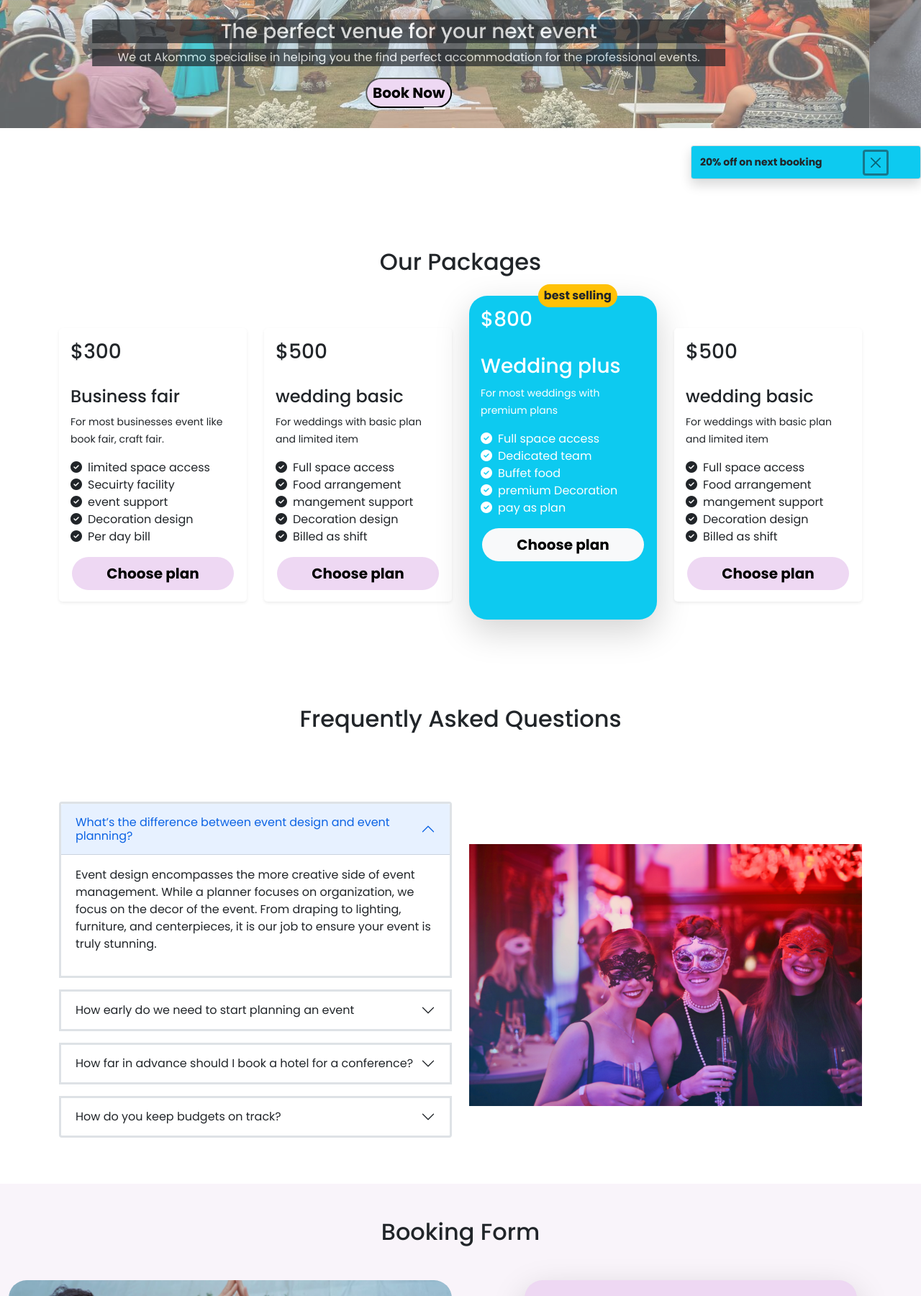
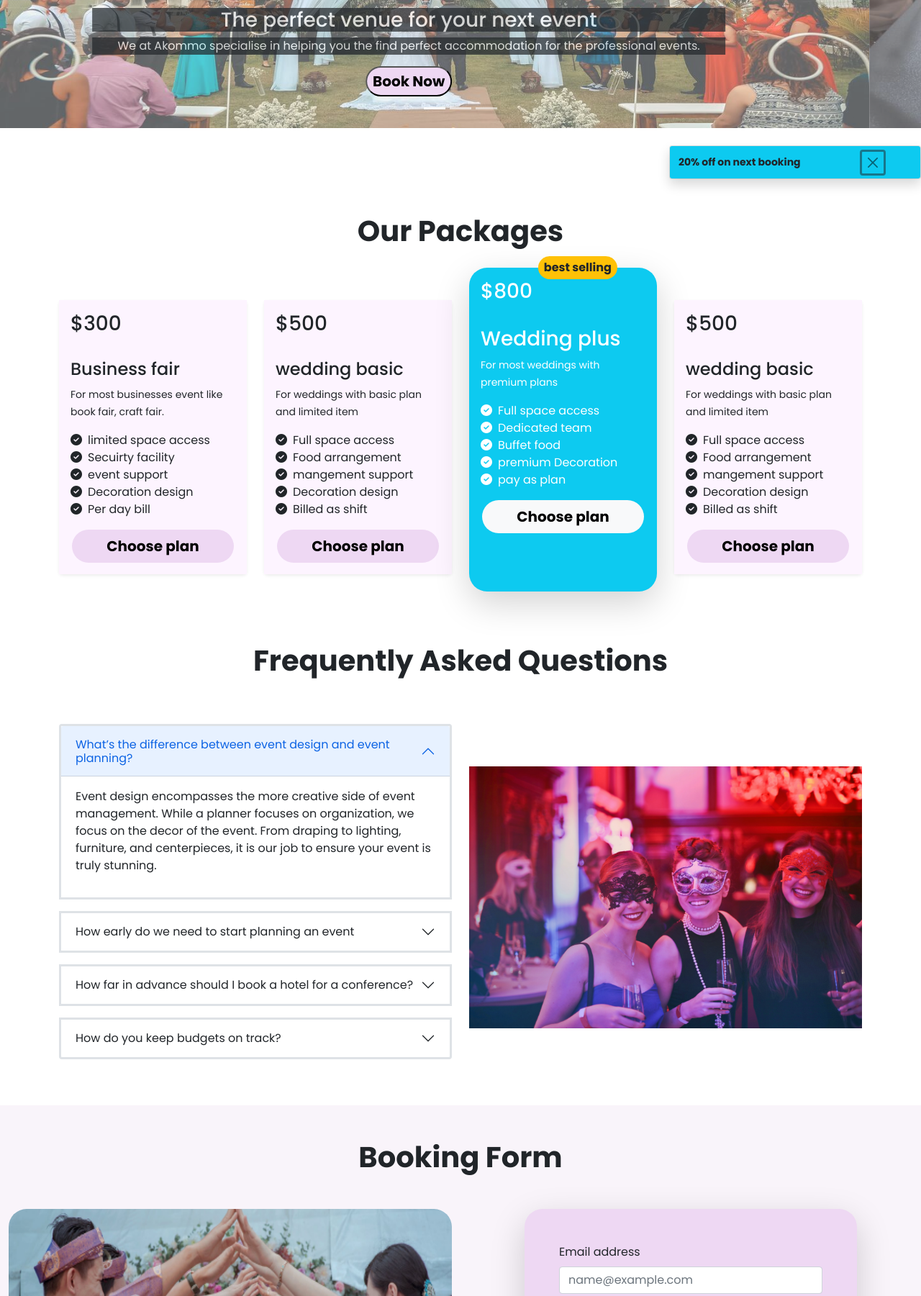
Before and after one commit to Tareq-dev/convention-center, a plain HTML site: page index.html in a window 1280 px wide. Shown: the part 405-2206 px from the top of the page at 72% size. Drawn offline with nearby package versions, Linux system fonts and the light colour scheme.

Commit message:
All tasks are done

```diff
--- a/css/style.css
+++ b/css/style.css
@@ -16,6 +16,9 @@ body{
   background-color: #eed8f3;
 
 }
+.price-card-bg{
+  background-color: #FDF4FF;
+}
 .bg-booking-form{
      background-color: #F9F4FA;
 }
--- a/index.html
+++ b/index.html
@@ -5,6 +5,8 @@
      <meta http-equiv="X-UA-Compatible" content="IE=edge">
      <meta name="viewport" content="width=device-width, initial-scale=1.0">
      <title>Tasfiya Convention Center</title>
+ <!-------- Favicon ------>
+<link rel="icon" type="image/x-icon" href="/images/favicon.png">
 <link rel="stylesheet" href="./css/style.css">
  <!-------- Fontawesome ------>
  <script src="https://kit.fontawesome.com/c338abf115.js" crossorigin="anonymous"></script>
@@ -12,7 +14,7 @@
 <link rel="preconnect" href="https://fonts.googleapis.com">
 <link rel="preconnect" href="https://fonts.gstatic.com" crossorigin>
 <link href="https://fonts.googleapis.com/css2?family=Poppins:wght@400;500;600;700&display=swap" rel="stylesheet">
-<!---- Bootstrap css ------>
+<!---- Bootstrap css & cdn ------>
 <link rel="stylesheet" href="./css/bootstrap.min.css">
 <link href="https://cdn.jsdelivr.net/npm/bootstrap@5.1.3/dist/css/bootstrap.min.css" rel="stylesheet">
 <script src="https://cdn.jsdelivr.net/npm/bootstrap@5.1.3/dist/js/bootstrap.bundle.min.js"></script>
@@ -40,7 +42,6 @@
            <li class="nav-item">
              <a class="nav-link" href="#">Subscribe</a>
            </li>
-
          </ul>
        </div>
      </div>
@@ -61,7 +62,7 @@
                 <h1 style="opacity:0.7;" class="bg-dark fs-3">The perfect venue for your
                     next event</h1>
                 <p style="opacity:0.7;" class="bg-dark">We at Akommo specialise in helping you the find perfect accommodation for the professional events.</p>
-               <a target="_blank" href="https://akommo.com/blog/corporate-event-tips/the-perfect-venue-for-your-next-event"> <button class="bg-purple border-2 px-2 py-1 fw-bold round-3 fs-5 custom-border-radius">Book Now</button></a>
+               <a target="_blank" href="https://akommo.com/blog/corporate-event-tips/the-perfect-venue-for-your-next-event"> <button class="bg-purple border-2 px-2 py-1 fw-bold round-3 fs-5 custom-border-radius mb-3">Book Now</button></a>
               </div>
             </div>
             <div class="carousel-item">
@@ -97,22 +98,22 @@
 <main>
   <!------------------------ Toast -------------------->
 <section class="d-flex justify-content-end mt-4">
-  <div class="toast show align-items-right bg-info fw-bold w-25">
+  <div class="toast show align-items-right bg-info fw-bold">
     <div class="d-flex">
       <div class="toast-body justify-content-right">
         20% off on next booking
      </div>
-      <button type="button" class="btn-close justify-content-end p-2 border border-dark border-3 m-auto" data-bs-dismiss="toast"></button>
+      <button type="button" class="btn-close justify-content-end p-2 border border-dark border-3 me-5 m-auto" data-bs-dismiss="toast"></button>
   </div>
 </div>
 </section>
 <!---------------------------------- Our Packages ------------------------>
-<section class="container mt-5 pt-5">
-<h2 class="text-center">Our Packages</h2>
+<section class="container pt-5">
+<h1 class="text-center fw-bold">Our Packages</h1>
 <div class="row row-cols-1 row-cols-md-4 g-4 mt-5 relative">
      <div class="col">
        <div class="card border-0 shadow-sm rounded-3">
-         <div class="card-body">
+         <div class="card-body price-card-bg">
            <h3 class="">$300</h3>
            <br>
            <h4>Business fair</h4>
@@ -131,7 +132,7 @@
      </div>
      <div class="col">
           <div class="card border-0 shadow-sm rounded-3 mb-5">
-               <div class="card-body">
+               <div class="card-body price-card-bg">
                  <h3 class="">$500</h3>
                  <br>
                  <h4>wedding basic</h4>
@@ -171,7 +172,7 @@
      </div>
      <div class="col">
           <div class="card border-0 shadow-sm rounded-3">
-               <div class="card-body">
+               <div class="card-body price-card-bg">
                  <h3 class="">$500</h3>
                  <br>
                  <h4>wedding basic</h4>
@@ -192,9 +193,9 @@
 </section>
 <!---------------------------------- Asked Questions ------------------------>
 
-<section class="container mt-5 pt-5">
-     <h2 class="text-center">Frequently Asked Questions</h2>
-     <div class="row mt-5 pt-5 align-items-center">
+<section class="container mt-5">
+     <h1 class="text-center fw-bold">Frequently Asked Questions</h1>
+     <div class="row mt-3 pt-5 align-items-center">
           <div class="col-md-6 col-12">
                <div class="accordion" id="accordionPanelsStayOpenExample">
                     <div class="accordion-item mb-3 border border-3">
@@ -241,9 +242,7 @@
                          </h2>
                          <div id="panelsStayOpen-collapseThree" class="accordion-collapse collapse" aria-labelledby="panelsStayOpen-headingThree">
                            <div class="accordion-body">
-                             <p>If you want to win with money, you’ve got to change your actions with money. The way you do that is by making a budget and sticking to it. And the way you do that is by tracking your expenses.
-
-                             This is the secret to taking your budget from good intentions to awesome outcomes. So, let’s talk about how to track your expenses in four steps—plus why it’s so important anyway.</p>
+                             <p>If you want to win with money, you’ve got to change your actions with money. The way you do that is by making a budget and sticking to it. And the way you do that is by tracking your expenses.</p>
                            </div>
                          </div>
                        </div>
@@ -257,7 +256,7 @@
 
 <!---------------------------------- Booking Form ------------------------>
 <section class="container-fluid mt-5 pb-5 pt-5 bg-booking-form">
-<h2 class="text-center mb-5">Booking Form</h2>
+<h1 class="text-center mb-5 fw-bold">Booking Form</h1>
 <div class="row">
      <div class="col-md-6 col-12 pb-3">
 <img class="img-fluid w-100 h-100 custom-border-radius" src="./images/wedding.png" alt="">
@@ -296,24 +295,25 @@
 
 <footer class="container-fluid mt-5 bg-dark">
 <div class="row p-3">
-     <div class="col-md-6 col-12 d-flex justify-content-center  align-items-center">
-         <p class="text-center text-light"> © 2022 P-Hero. All rights reserved</p>
-     </div>
+
      <div class="col-md-6 col-12 d-flex justify-content-center mt-3">
           <div class="">
-               <h2 class="text-light text-center">Get the App</h2>
+               <h3 class="text-light text-center mb-4">Get the App</h3>
                <a href="https://play.google.com/store/apps"><img src="./images/google-play.PNG" alt="google-play"></a>
                <br>
-               <a href="https://www.apple.com/app-store/"><img class="mt-3" src="./images/apple store.PNG" alt="apple"></a>
+               <a href="https://www.apple.com/app-store/"><img class="mt-3" src="./images/app-store.png" alt="apple"></a>
          </div>
      </div>
+     <div class="col-md-6 col-12 d-flex justify-content-center mt-3 align-items-center">
+      <p class="text-center text-light"> © 2022 P-Hero. All rights reserved</p>
+  </div>
 </div>
 </footer>
 
 
 
-<!---- Bootstrap css ------>
-     <script src="js/bootstrap.min.js"></script>
+<!---- Bootstrap js ------>
+<script src="js/bootstrap.min.js"></script>
 <script>
 document.getElementById("toastbtn").onclick = function() {
   var toastElList = [].slice.call(document.querySelectorAll('.toast'))
```
Also changed, not shown: images/app-store.png (added), images/apple store.PNG (deleted), images/favicon.png (added), images/google-play.PNG.
